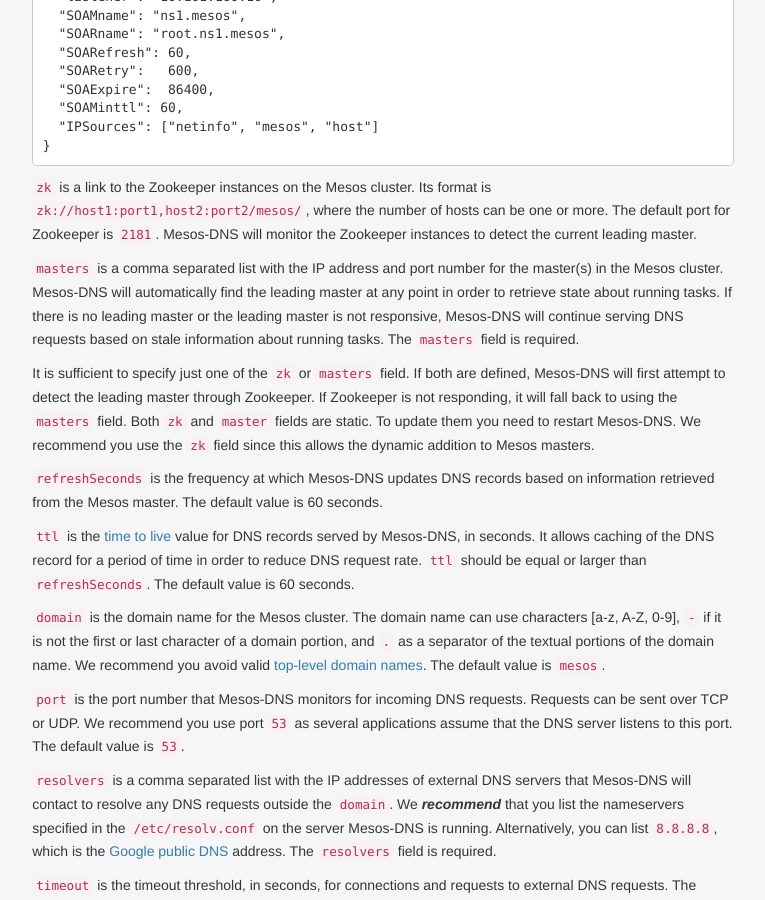
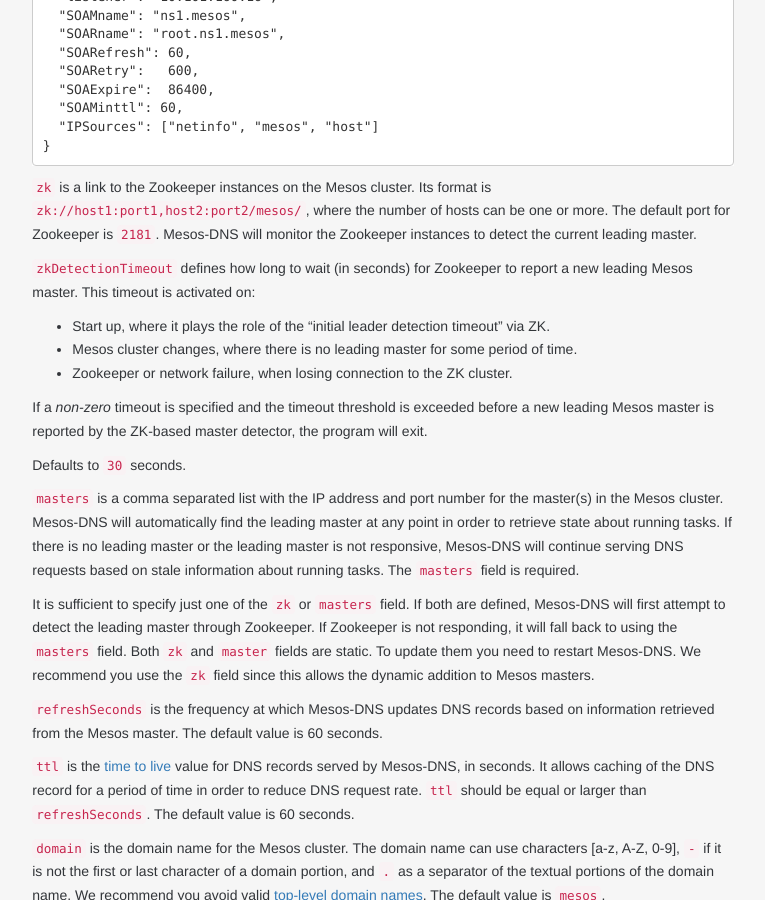
Before and after one commit to mesosphere/mesos-dns, a Jekyll site: the page built from docs/docs/configuration-parameters.md, in a window 1280 px wide and 900 px high, scrolled down 532 px. Shown: the whole window, without its empty margins (379-1144 px from the left). Built offline with Jekyll 4.4.1, drawn with Linux system fonts in a browser that asks for light colours; nearby versions of some CDN libraries; some web fonts are replaced; Markdown is read by kramdown in place of the engine named in the settings.

Commit message:
Reset ZK detection timeout after every watch loss

````diff
--- a/docs/docs/configuration-parameters.md
+++ b/docs/docs/configuration-parameters.md
@@ -34,6 +34,18 @@ The configuration file should include the following fields:
 ```
 
 `zk` is a link to the Zookeeper instances on the Mesos cluster. Its format is `zk://host1:port1,host2:port2/mesos/`, where the number of hosts can be one or more. The default port for Zookeeper is `2181`. Mesos-DNS will monitor the Zookeeper instances to detect the current leading master.
+
+`zkDetectionTimeout` defines how long to wait (in seconds) for Zookeeper to report a new leading Mesos master.
+This timeout is activated on:
+
+- Start up, where it plays the role of the "initial leader detection timeout" via ZK.
+- Mesos cluster changes, where there is no leading master for some period of time.
+- Zookeeper or network failure, when losing connection to the ZK cluster.
+
+If a *non-zero* timeout is specified and the timeout threshold is exceeded before
+a new leading Mesos master is reported by the ZK-based master detector, the program will exit.
+
+Defaults to `30` seconds.
 
 `masters` is a comma separated list with the IP address and port number for the master(s) in the Mesos cluster. Mesos-DNS will automatically find the leading master at any point in order to retrieve state about running tasks. If there is no leading master or the leading master is not responsive, Mesos-DNS will continue serving DNS requests based on stale information about running tasks. The `masters` field is required.
 
````
Also changed, not shown: 2 other files.
